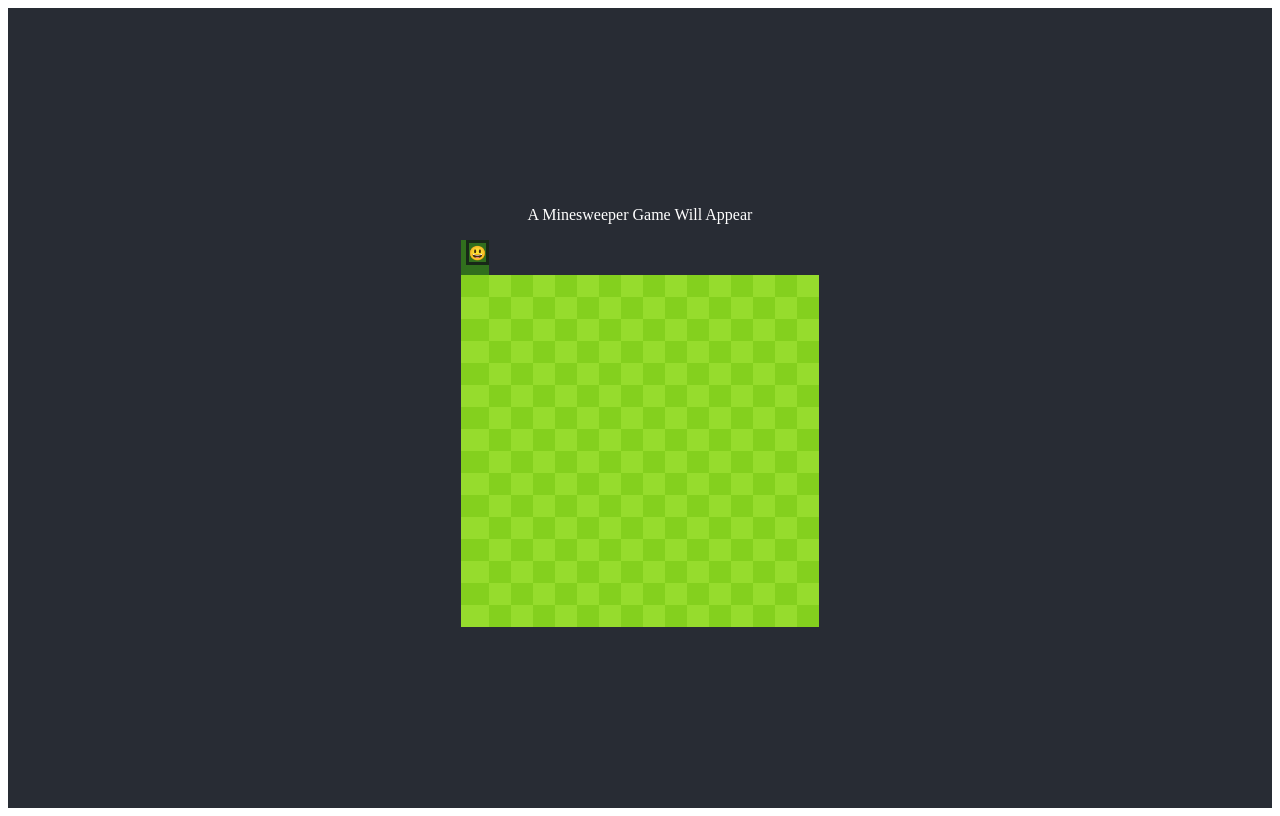
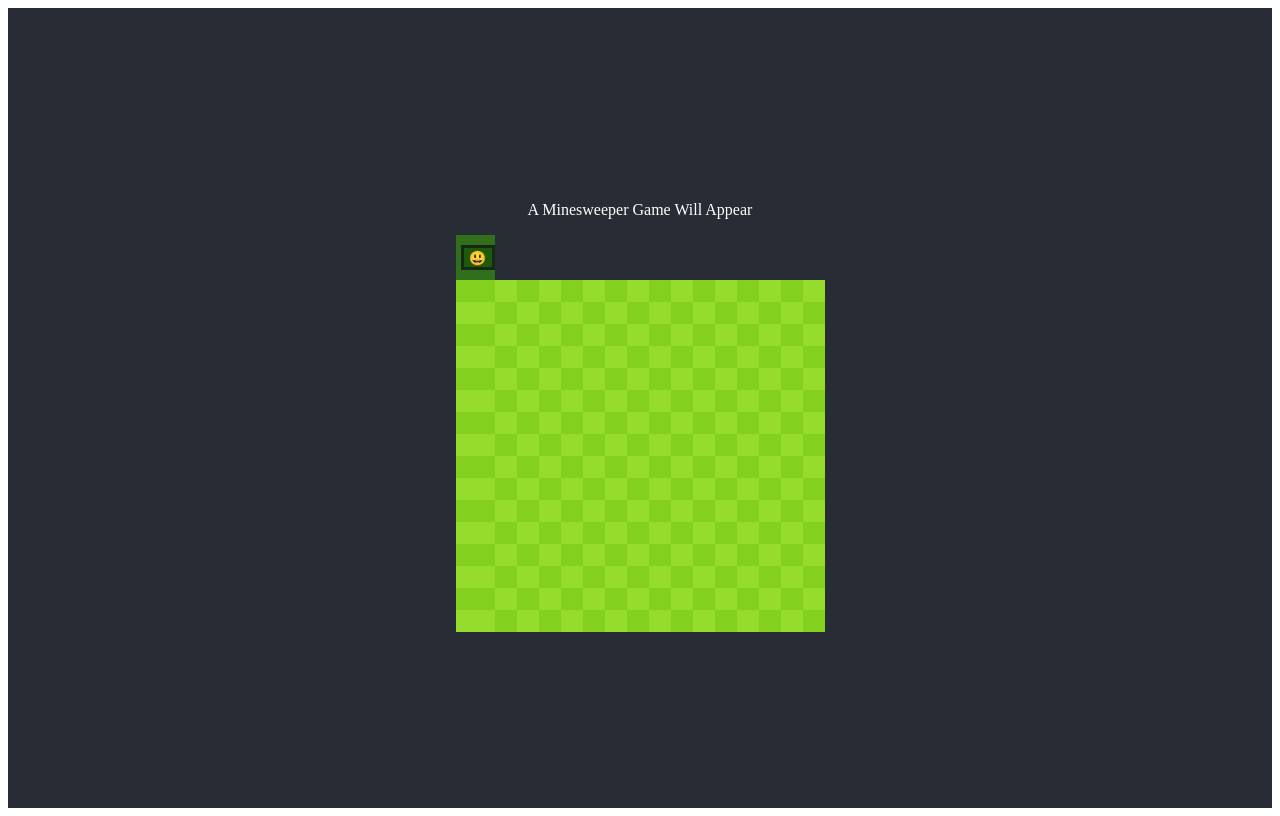
Before and after one commit to Daniel-N-Huss/React-Redux-Minesweeper, a React (Create React App) app: page / in a window 1280 px wide. Built offline with nearby package versions, Linux system fonts and the light colour scheme.

Commit message:
moving towards a better nav bar style

```diff
--- a/src/components/Nav.scss
+++ b/src/components/Nav.scss
@@ -1,5 +1,9 @@
 .nav {
+  display: flex;
+  justify-content: space-between;
+  align-items: center;
   background: rgb(49, 111, 29);
-  height: 35px;
+  height: 45px;
   width: 100%;
+
 }
--- a/src/components/ResetEmoji.scss
+++ b/src/components/ResetEmoji.scss
@@ -1,7 +1,9 @@
 .reset {
   border: solid rgba($color: #182818, $alpha: 1.0);
+  background: rgb(29, 91, 9);
   cursor: alias;
   margin-left: 5px;
+  width: 28px;
 }
 
 .reset:hover {
```
